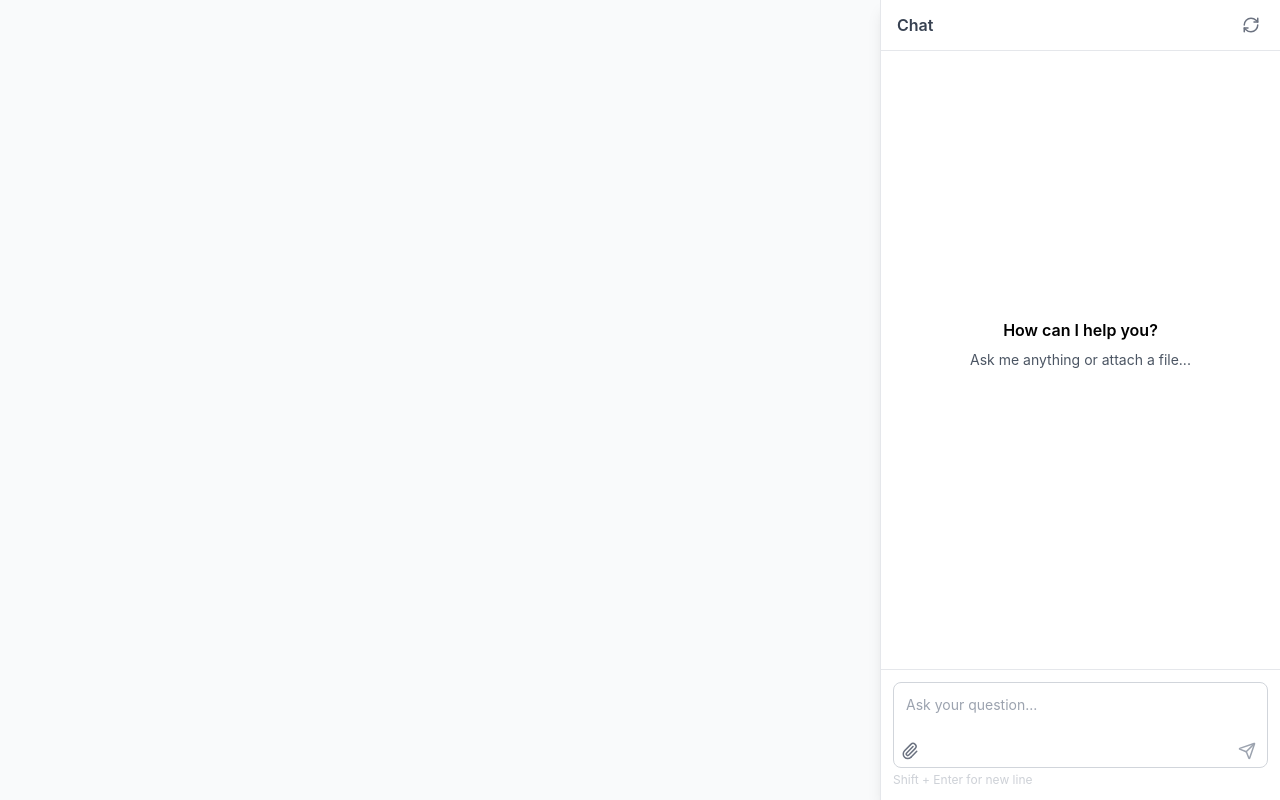
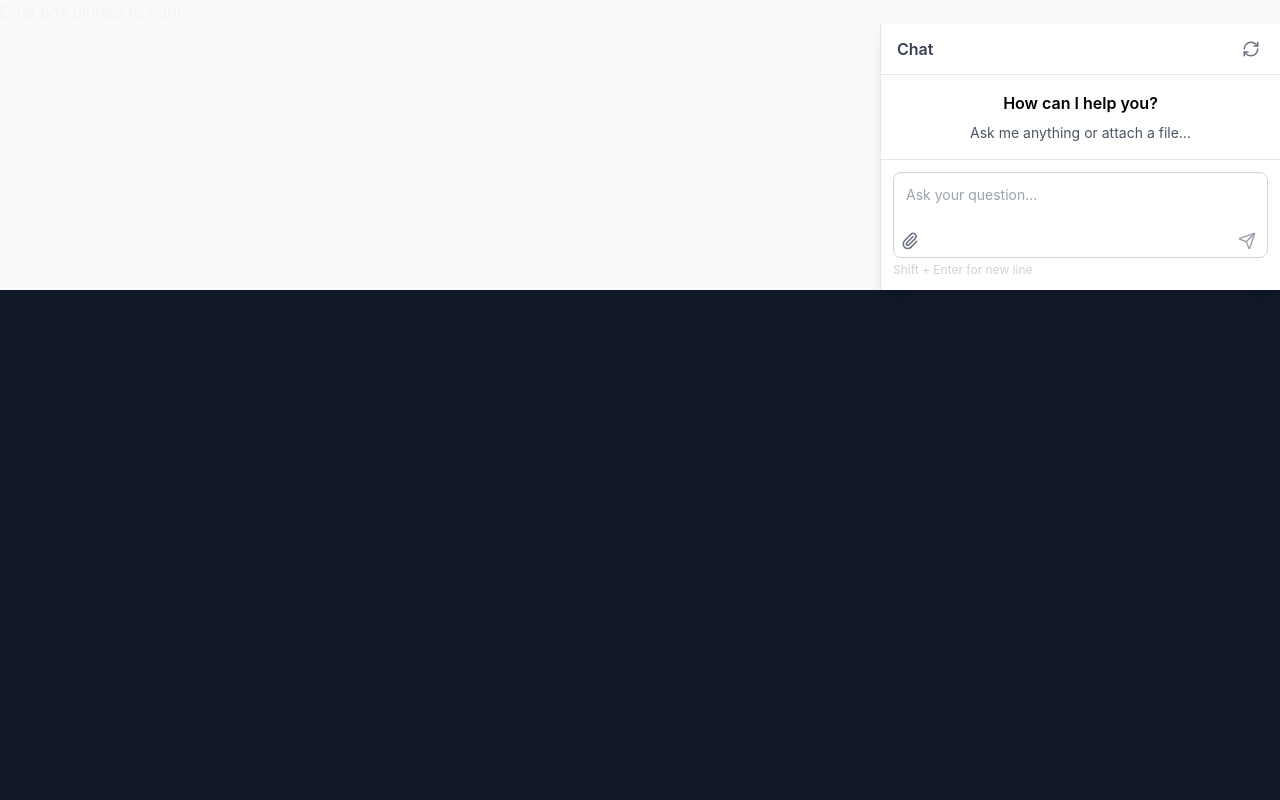
Before and after one commit to Audreysaha/genbuilder, a React (Create React App) app: page /Chat in a window 1280 px wide. Built offline with nearby package versions, Linux system fonts and the light colour scheme.

Commit message:
update the edit and ai mode switch

```diff
--- a/src/components/Navbar.js
+++ b/src/components/Navbar.js
@@ -3,15 +3,24 @@ import { FaMobileAlt, FaTabletAlt, FaLaptop } from "react-icons/fa";
 import { RotateCcw, RotateCw } from "lucide-react";
 import { FiCode, FiPlay } from "react-icons/fi";
 import { motion } from "framer-motion";
-import { ArrowLeftIcon } from '@heroicons/react/24/outline';
-import { useNavigate, Link } from 'react-router-dom';
+import { ArrowLeftIcon } from "@heroicons/react/24/outline";
+import { useNavigate, Link } from "react-router-dom";
 
-
-const Navbar = ( { zoom, setZoom, deviceSize, setDeviceSize, showCode,setShowCode, handleUndoClick, handleRedoClick } ) => {
+const Navbar = ({
+  zoom,
+  setZoom,
+  deviceSize,
+  setDeviceSize,
+  showCode,
+  setShowCode,
+  handleUndoClick,
+  handleRedoClick,
+  mode,
+  setMode,
+}) => {
   const [open, setOpen] = useState(false);
   const [langOpen, setLangOpen] = useState(false);
   const [language, setLanguage] = useState("en");
-  const [mode, setMode] = useState("Edit");
   const [active, setActive] = useState(null);
   const bgColor = "bg-white"; // Bg-Color
   const borderColor = "border-gray-300"; // Border-color
@@ -27,11 +36,13 @@ const Navbar = ( { zoom, setZoom, deviceSize, setDeviceSize, showCode,setShowCod
   };
 
   const handleDashboard = () => {
-     navigate('/'); // This will redirect to the interface page
+    navigate("/"); // This will redirect to the interface page
   };
 
   return (
-    <div className={`flex items-center h-[55px] p-2 ${bgColor} border-b ${borderColor}`}>
+    <div
+      className={`flex items-center h-[55px] p-2 ${bgColor} border-b ${borderColor}`}
+    >
       {/* Left section of Navbar */}
       <div className="flex items-center space-x-3 text-sm">
         {/* 1-hamburger button */}
@@ -51,7 +62,11 @@ const Navbar = ( { zoom, setZoom, deviceSize, setDeviceSize, showCode,setShowCod
               stroke="currentColor"
               strokeWidth={2}
             >
-              <path strokeLinecap="round" strokeLinejoin="round" d="M4 6h16M4 12h16M4 18h16" />
+              <path
+                strokeLinecap="round"
+                strokeLinejoin="round"
+                d="M4 6h16M4 12h16M4 18h16"
+              />
             </svg>
           </button>
 
@@ -89,7 +104,6 @@ const Navbar = ( { zoom, setZoom, deviceSize, setDeviceSize, showCode,setShowCod
               >
                 Switch to Darkmode
               </button>
-
             </div>
           )}
         </div>
@@ -123,8 +137,16 @@ const Navbar = ( { zoom, setZoom, deviceSize, setDeviceSize, showCode,setShowCod
               stroke="currentColor"
               strokeWidth={2}
             >
-              <path strokeLinecap="round" strokeLinejoin="round" d="M7 9l5-5 5 5" />
-              <path strokeLinecap="round" strokeLinejoin="round" d="M7 15l5 5 5-5" />
+              <path
+                strokeLinecap="round"
+                strokeLinejoin="round"
+                d="M7 9l5-5 5 5"
+              />
+              <path
+                strokeLinecap="round"
+                strokeLinejoin="round"
+                d="M7 15l5 5 5-5"
+              />
             </svg>
           </div>
           <input
@@ -163,7 +185,11 @@ const Navbar = ( { zoom, setZoom, deviceSize, setDeviceSize, showCode,setShowCod
               stroke="currentColor"
               strokeWidth={2}
             >
-              <path strokeLinecap="round" strokeLinejoin="round" d="M19 9l-7 7-7-7" />
+              <path
+                strokeLinecap="round"
+                strokeLinejoin="round"
+                d="M19 9l-7 7-7-7"
+              />
             </svg>
           </button>
           {langOpen && (
@@ -216,7 +242,9 @@ const Navbar = ( { zoom, setZoom, deviceSize, setDeviceSize, showCode,setShowCod
                 key={type}
                 onClick={() => setDeviceSize(type)}
                 className={`p-1 rounded ${
-                  deviceSize === type ? "bg-blue-100 text-blue-800" : "hover:bg-gray-200"
+                  deviceSize === type
+                    ? "bg-blue-100 text-blue-800"
+                    : "hover:bg-gray-200"
                 }`}
                 title={type}
               >
@@ -233,7 +261,7 @@ const Navbar = ( { zoom, setZoom, deviceSize, setDeviceSize, showCode,setShowCod
         <div className="flex items-center space-x-2.5">
           <button
             onClick={() => setShowCode(!showCode)}
-            className={`p-3 rounded-lg ${showCode ? 'bg-blue-100 text-white' : 'hover:bg-indigo-200'}`}
+            className={`p-3 rounded-lg ${showCode ? "bg-blue-100 text-white" : "hover:bg-indigo-200"}`}
           >
             <FiCode size={20} />
           </button>
@@ -242,7 +270,9 @@ const Navbar = ( { zoom, setZoom, deviceSize, setDeviceSize, showCode,setShowCod
             <div
               onClick={handleUndoClick}
               className={`w-8 h-8 flex items-center justify-center cursor-pointer rounded ${
-                active === "undo" ? "text-indigo-600 bg-indigo-100" : "text-gray-600 hover:bg-gray-200"
+                active === "undo"
+                  ? "text-indigo-600 bg-indigo-100"
+                  : "text-gray-600 hover:bg-gray-200"
               }`}
               title="Undo"
               role="button"
@@ -255,7 +285,9 @@ const Navbar = ( { zoom, setZoom, deviceSize, setDeviceSize, showCode,setShowCod
             <div
               onClick={handleRedoClick}
               className={`w-8 h-8 flex items-center justify-center cursor-pointer rounded ${
-                active === "redo" ? "text-indigo-600 bg-indigo-100" : "text-gray-600 hover:bg-gray-200"
+                active === "redo"
+                  ? "text-indigo-600 bg-indigo-100"
+                  : "text-gray-600 hover:bg-gray-200"
               }`}
               title="Redo"
               role="button"
@@ -268,8 +300,7 @@ const Navbar = ( { zoom, setZoom, deviceSize, setDeviceSize, showCode,setShowCod
 
           {/* Mode Toggle */}
           <div className="flex border rounded-full text-sm font-medium overflow-hidden">
-          <Link
-          to="/Chat"
+            <div
               className={`px-4 py-1 transition ${
                 mode === "AI"
                   ? "bg-indigo-200 text-indigo-800"
@@ -278,11 +309,13 @@ const Navbar = ( { zoom, setZoom, deviceSize, setDeviceSize, showCode,setShowCod
               onClick={() => setMode("AI")}
             >
               AI
-  </Link>
+            </div>
             <button
               onClick={() => setMode("Edit")}
               className={`px-4 py-1 transition ${
-                mode === "Edit" ? "bg-indigo-200 text-indigo-800" : "bg-white text-gray-800"
+                mode === "Edit"
+                  ? "bg-indigo-200 text-indigo-800"
+                  : "bg-white text-gray-800"
               }`}
             >
               Edit
--- a/src/pages/Chat.js
+++ b/src/pages/Chat.js
@@ -57,9 +57,9 @@ function Chat() {
   };
 
   return (
-    <div className="h-screen w-full bg-gray-50 flex">
-      {/* Chat box pinned to right */}
-      <div className="w-[400px] ml-auto border-l border-gray-200 bg-white shadow-lg flex flex-col">
+    <div className="bg-gray-50 h-full">
+      Chat box pinned to right
+      <div className="w-[400px] ml-auto border-l border-gray-200 bg-white shadow-lg flex flex-col justify-between h-full">
         {/* Header */}
         <div className="flex items-center justify-between border-b border-gray-200 px-4 py-3">
           <h2 className="font-semibold text-gray-700">Chat</h2>
@@ -73,7 +73,7 @@ function Chat() {
         </div>
 
         {/* Chat Messages */}
-        <div className="flex-1 overflow-y-auto p-4 space-y-4">
+        <div className="flex-1 overflow-y-auto p-4">
           {messages.length === 0 ? (
             <div className="flex items-center justify-center h-full">
               <div className="text-center">
--- a/src/pages/Interface.js
+++ b/src/pages/Interface.js
@@ -6,6 +6,7 @@ import SidebarBuilder from '../components/SidebarBuilder';
 import SidebarProperties from '../components/SidebarPropeties';
 import Navbar from '../components/Navbar';
 import HTMLPreviewModal from '../components/HTMLPreviewModal';
+import Chat from './Chat';
 
 const FlutterFlowClone = () => {
   const [canvasItems, setCanvasItems] = useState([]);
@@ -15,6 +16,7 @@ const FlutterFlowClone = () => {
   const [deviceSize, setDeviceSize] = useState('mobile');
   const [showCode, setShowCode] = useState(false);
   const [zoom, setZoom] = useState(100);
+  const [mode, setMode] = useState("Edit");
 
   const canvasRef = useRef();
 
@@ -180,21 +182,6 @@ const FlutterFlowClone = () => {
 
   const { width, height } = getDeviceDimensions();
 
-  // const updateWidget = (id, updates) => {
-  //   setCanvasItems((prevItems) =>
-  //     prevItems.map((item) =>
-  //       item.id === id ? { ...item, props: { ...item.props, ...updates } } : item
-  //     )
-  //   );
-
-  //   if (selectedWidget?.id === id) {
-  //     setSelectedWidget((prev) => ({
-  //       ...prev,
-  //       props: { ...prev.props, ...updates },
-  //     }));
-  //   }
-  // };
-
   const updateItem = (id, updatedAttributes) => {
     setCanvasItems((prevItems) =>
       prevItems.map((item) =>
@@ -230,6 +217,8 @@ const FlutterFlowClone = () => {
         setDeviceSize={setDeviceSize}
         handleUndoClick={handleUndoClick}
         handleRedoClick={handleRedoClick}
+        mode={mode}
+        setMode={setMode}
       />
 
       {/* Left Sidebar + Canvas + Right Sidebar */}
@@ -259,8 +248,13 @@ const FlutterFlowClone = () => {
           addComponentToCanvas={addComponentToCanvas}
           onSelectWidget={handleSelectWidget}
         />
-
-      <SidebarProperties item={selectedWidget} onUpdate={updateItem} />
+      {
+        mode == "Edit" ? (
+          <SidebarProperties item={selectedWidget} onUpdate={updateItem} />
+        ) : (
+          <Chat />
+        )
+      }
 
       </div>
 
```
Lines whose indentation alone changed are shown as unchanged.
